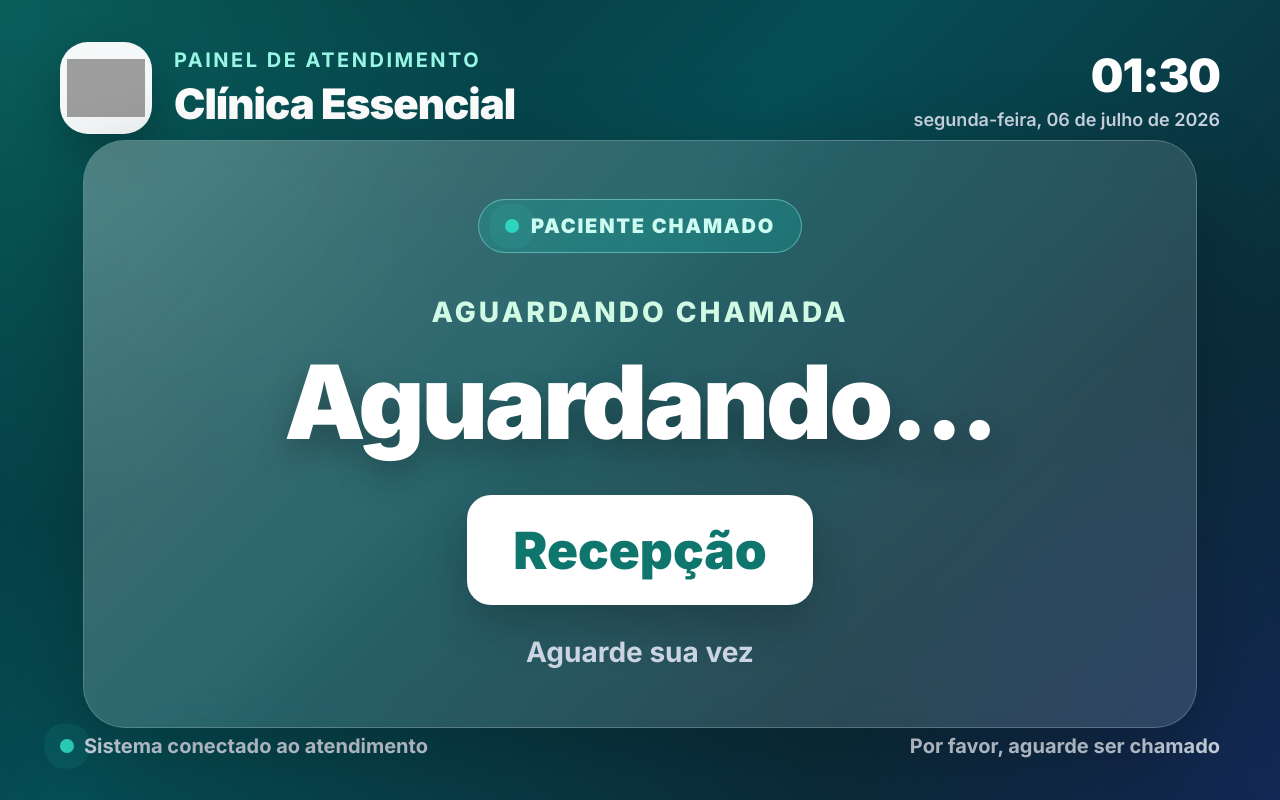
After one commit to fj782266-pixel/clinica-system, a Flask app: page /painel-tv in a window 1280 px wide. The commit adds this page. Run offline with Flask 3, Linux system fonts and the light colour scheme; a user stored in the database is signed in; grey boxes are pictures that could not be loaded.

Commit message:
adiciona painel de chamada de pacientes

```diff
--- a/app.py
+++ b/app.py
@@ -174,7 +174,13 @@ class Autorizacao(db.Model):
     assinatura = db.Column(db.Text)
     aceite = db.Column(db.Boolean, default=False)
 
-
+class ChamadaPaciente(db.Model):
+    id = db.Column(db.Integer, primary_key=True)
+    paciente_nome = db.Column(db.String(120), nullable=False)
+    medico_nome = db.Column(db.String(120))
+    consultorio = db.Column(db.String(50))
+    status = db.Column(db.String(20), default="chamando")
+    criada_em = db.Column(db.DateTime, default=datetime.utcnow)
 # ============================================================
 # FUNÇÕES AUXILIARES
 # ============================================================
@@ -378,6 +384,7 @@ def bloquear_telas_medico():
         "finalizar_agendamento",
         "cancelar_agendamento",
         "editar_agendamento",
+        "chamar_paciente",
         "receitas",
         "atestados",
         "static",
@@ -1227,6 +1234,64 @@ def recuperacoes():
     pedidos = RecuperacaoSenha.query.all()
     return render_template("recuperacoes.html", pedidos=pedidos)
 
+from datetime import datetime
+
+@app.route("/chamar-paciente/<int:agendamento_id>", methods=["POST"])
+@login_obrigatorio
+def chamar_paciente(agendamento_id):
+    agendamento = Agendamento.query.get_or_404(agendamento_id)
+
+    if not medico_pode_acessar_agendamento(agendamento):
+        flash("Você não tem permissão para chamar este paciente.")
+        return redirect(url_for("agendamentos"))
+
+    paciente_nome = agendamento.cliente_nome
+
+    if not paciente_nome and agendamento.paciente:
+        paciente_nome = agendamento.paciente.nome
+
+    medico_nome = agendamento.profissional.nome if agendamento.profissional else ""
+    consultorio = request.form.get("consultorio") or "Consultório 2"
+
+    chamada = ChamadaPaciente(
+        paciente_nome=paciente_nome or "Paciente",
+        medico_nome=medico_nome,
+        consultorio=consultorio,
+        status="chamando"
+    )
+
+    agendamento.status = "Chamado"
+
+    db.session.add(chamada)
+    db.session.commit()
+
+    flash(f"Paciente {chamada.paciente_nome} chamado no painel da recepção.")
+    return redirect(url_for("agendamentos"))
+
+
+@app.route("/painel-tv")
+def painel_tv():
+    if not session.get("logado"):
+        return redirect("/login")
+
+    return render_template("painel_tv.html")
+
+
+@app.route("/api/ultima-chamada")
+def api_ultima_chamada():
+    chamada = ChamadaPaciente.query.order_by(ChamadaPaciente.id.desc()).first()
+
+    if not chamada:
+        return jsonify({"existe": False})
+
+    return jsonify({
+        "existe": True,
+        "id": chamada.id,
+        "paciente_nome": chamada.paciente_nome,
+        "medico_nome": chamada.medico_nome,
+        "consultorio": chamada.consultorio
+    })
+
 
 # ============================================================
 # INICIAR APP
--- /dev/null
+++ b/templates/painel_tv.html
@@ -0,0 +1,398 @@
+<!DOCTYPE html>
+<html lang="pt-br">
+<head>
+    <meta charset="UTF-8">
+    <meta name="viewport" content="width=device-width, initial-scale=1.0">
+    <title>Painel de Chamada - ClínicaSys</title>
+
+    <style>
+        @import url('https://fonts.googleapis.com/css2?family=Inter:wght@400;500;600;700;800;900&display=swap');
+
+        * {
+            margin: 0;
+            padding: 0;
+            box-sizing: border-box;
+            font-family: 'Inter', sans-serif;
+        }
+
+        body {
+            min-height: 100vh;
+            overflow: hidden;
+            background:
+                radial-gradient(circle at top left, rgba(20, 184, 166, 0.35), transparent 35%),
+                radial-gradient(circle at bottom right, rgba(37, 99, 235, 0.22), transparent 30%),
+                linear-gradient(135deg, #042f35 0%, #064e55 42%, #0f172a 100%);
+            color: white;
+        }
+
+        .screen {
+            min-height: 100vh;
+            display: grid;
+            grid-template-rows: auto 1fr auto;
+            padding: 42px 60px;
+        }
+
+        .topbar {
+            display: flex;
+            align-items: center;
+            justify-content: space-between;
+            gap: 30px;
+        }
+
+        .brand {
+            display: flex;
+            align-items: center;
+            gap: 22px;
+        }
+
+        .brand-logo {
+            width: 92px;
+            height: 92px;
+            border-radius: 28px;
+            background: rgba(255, 255, 255, 0.96);
+            display: flex;
+            align-items: center;
+            justify-content: center;
+            box-shadow: 0 18px 45px rgba(0, 0, 0, 0.25);
+            overflow: hidden;
+        }
+
+        .brand-logo img {
+            width: 78px;
+            height: 78px;
+            object-fit: contain;
+        }
+
+        .brand-logo-fallback {
+            color: #0f766e;
+            font-size: 42px;
+            font-weight: 900;
+        }
+
+        .brand-text span {
+            display: block;
+            font-size: 20px;
+            font-weight: 700;
+            letter-spacing: 2.5px;
+            text-transform: uppercase;
+            color: #99f6e4;
+            margin-bottom: 6px;
+        }
+
+        .brand-text strong {
+            display: block;
+            font-size: 42px;
+            font-weight: 900;
+            letter-spacing: -1px;
+        }
+
+        .clock-box {
+            text-align: right;
+        }
+
+        .clock-box strong {
+            display: block;
+            font-size: 46px;
+            font-weight: 900;
+            letter-spacing: -1px;
+        }
+
+        .clock-box span {
+            display: block;
+            font-size: 18px;
+            font-weight: 600;
+            color: #cbd5e1;
+            margin-top: 6px;
+        }
+
+        .main-panel {
+            display: flex;
+            align-items: center;
+            justify-content: center;
+            text-align: center;
+        }
+
+        .call-card {
+            width: min(1120px, 96%);
+            border: 1px solid rgba(255, 255, 255, 0.22);
+            background: rgba(255, 255, 255, 0.13);
+            backdrop-filter: blur(18px);
+            border-radius: 42px;
+            padding: 58px 60px;
+            box-shadow: 0 28px 90px rgba(0, 0, 0, 0.28);
+            position: relative;
+            overflow: hidden;
+        }
+
+        .call-card::before {
+            content: "";
+            position: absolute;
+            inset: 0;
+            background: linear-gradient(135deg, rgba(255,255,255,0.18), transparent 45%);
+            pointer-events: none;
+        }
+
+        .badge {
+            position: relative;
+            display: inline-flex;
+            align-items: center;
+            justify-content: center;
+            gap: 12px;
+            padding: 14px 26px;
+            border-radius: 999px;
+            background: rgba(20, 184, 166, 0.25);
+            border: 1px solid rgba(153, 246, 228, 0.45);
+            color: #ccfbf1;
+            font-size: 20px;
+            font-weight: 900;
+            text-transform: uppercase;
+            letter-spacing: 1.8px;
+            margin-bottom: 42px;
+        }
+
+        .pulse-dot {
+            width: 14px;
+            height: 14px;
+            border-radius: 50%;
+            background: #2dd4bf;
+            box-shadow: 0 0 0 rgba(45, 212, 191, 0.7);
+            animation: pulse 1.5s infinite;
+        }
+
+        .label {
+            position: relative;
+            font-size: 28px;
+            color: #d1fae5;
+            font-weight: 800;
+            margin-bottom: 22px;
+            text-transform: uppercase;
+            letter-spacing: 3px;
+        }
+
+        .patient-name {
+            position: relative;
+            font-size: clamp(64px, 8vw, 118px);
+            line-height: 1;
+            font-weight: 900;
+            letter-spacing: -3px;
+            text-shadow: 0 16px 32px rgba(0, 0, 0, 0.28);
+            margin-bottom: 42px;
+            word-break: break-word;
+        }
+
+        .room-box {
+            position: relative;
+            display: inline-flex;
+            align-items: center;
+            justify-content: center;
+            padding: 24px 46px;
+            border-radius: 24px;
+            background: #ffffff;
+            color: #0f766e;
+            font-size: clamp(36px, 4vw, 58px);
+            font-weight: 900;
+            box-shadow: 0 18px 45px rgba(0, 0, 0, 0.22);
+            margin-bottom: 30px;
+        }
+
+        .doctor-name {
+            position: relative;
+            color: #cbd5e1;
+            font-size: 28px;
+            font-weight: 700;
+        }
+
+        .waiting {
+            color: #e2e8f0;
+            font-size: 54px;
+            font-weight: 900;
+        }
+
+        .footer {
+            display: flex;
+            align-items: center;
+            justify-content: space-between;
+            gap: 24px;
+            color: #cbd5e1;
+            font-size: 20px;
+            font-weight: 700;
+        }
+
+        .status-line {
+            display: flex;
+            align-items: center;
+            gap: 10px;
+        }
+
+        .flash {
+            animation: flash 0.9s ease;
+        }
+
+        @keyframes pulse {
+            0% { box-shadow: 0 0 0 0 rgba(45, 212, 191, 0.65); }
+            70% { box-shadow: 0 0 0 18px rgba(45, 212, 191, 0); }
+            100% { box-shadow: 0 0 0 0 rgba(45, 212, 191, 0); }
+        }
+
+        @keyframes flash {
+            0% { transform: scale(0.98); opacity: 0.65; }
+            45% { transform: scale(1.03); opacity: 1; }
+            100% { transform: scale(1); opacity: 1; }
+        }
+    </style>
+</head>
+<body>
+    <div class="screen">
+        <header class="topbar">
+            <div class="brand">
+                <div class="brand-logo">
+                    <img src="/static/img/logo2.png" alt="Logo" onerror="this.style.display='none'; this.parentElement.innerHTML='<div class=&quot;brand-logo-fallback&quot;>CS</div>'">
+                </div>
+                <div class="brand-text">
+                    <span>Painel de atendimento</span>
+                    <strong>Clínica Essencial</strong>
+                </div>
+            </div>
+
+            <div class="clock-box">
+                <strong id="hora">--:--</strong>
+                <span id="data">--/--/----</span>
+            </div>
+        </header>
+
+        <main class="main-panel">
+            <section class="call-card" id="callCard">
+                <div class="badge">
+                    <span class="pulse-dot"></span>
+                    Paciente chamado
+                </div>
+
+                <div class="label">Aguardando chamada</div>
+                <div class="patient-name" id="paciente">Aguardando...</div>
+                <div class="room-box" id="consultorio">Recepção</div>
+                <div class="doctor-name" id="medico">Aguarde sua vez</div>
+            </section>
+        </main>
+
+        <footer class="footer">
+            <div class="status-line">
+                <span class="pulse-dot"></span>
+                Sistema conectado ao atendimento
+            </div>
+            <div>Por favor, aguarde ser chamado</div>
+        </footer>
+    </div>
+
+    <script>
+        let ultimaChamadaId = null;
+        let audioLiberado = false;
+
+        function atualizarRelogio() {
+            const agora = new Date();
+            document.getElementById("hora").innerText = agora.toLocaleTimeString("pt-BR", {
+                hour: "2-digit",
+                minute: "2-digit"
+            });
+            document.getElementById("data").innerText = agora.toLocaleDateString("pt-BR", {
+                weekday: "long",
+                day: "2-digit",
+                month: "long",
+                year: "numeric"
+            });
+        }
+
+        function liberarAudio() {
+            audioLiberado = true;
+            const teste = new SpeechSynthesisUtterance("");
+            teste.lang = "pt-BR";
+            window.speechSynthesis.speak(teste);
+        }
+
+        document.addEventListener("click", liberarAudio, { once: true });
+        document.addEventListener("touchstart", liberarAudio, { once: true });
+
+        function tocarSino() {
+            try {
+                const contexto = new (window.AudioContext || window.webkitAudioContext)();
+                const oscilador = contexto.createOscillator();
+                const ganho = contexto.createGain();
+
+                oscilador.type = "sine";
+                oscilador.frequency.setValueAtTime(880, contexto.currentTime);
+                ganho.gain.setValueAtTime(0.001, contexto.currentTime);
+                ganho.gain.exponentialRampToValueAtTime(0.25, contexto.currentTime + 0.03);
+                ganho.gain.exponentialRampToValueAtTime(0.001, contexto.currentTime + 0.8);
+
+                oscilador.connect(ganho);
+                ganho.connect(contexto.destination);
+                oscilador.start();
+                oscilador.stop(contexto.currentTime + 0.85);
+            } catch (erro) {
+                console.log("Áudio indisponível:", erro);
+            }
+        }
+
+        function falar(texto) {
+            if (!audioLiberado) {
+                console.log("Clique uma vez na tela para liberar a voz do navegador.");
+            }
+
+            try {
+                window.speechSynthesis.cancel();
+                const voz = new SpeechSynthesisUtterance(texto);
+                voz.lang = "pt-BR";
+                voz.rate = 0.86;
+                voz.pitch = 1;
+                voz.volume = 1;
+                window.speechSynthesis.speak(voz);
+            } catch (erro) {
+                console.log("Erro na fala:", erro);
+            }
+        }
+
+        function animarCard() {
+            const card = document.getElementById("callCard");
+            card.classList.remove("flash");
+            void card.offsetWidth;
+            card.classList.add("flash");
+        }
+
+        async function buscarChamada() {
+            try {
+                const resposta = await fetch("/api/ultima-chamada", { cache: "no-store" });
+                const dados = await resposta.json();
+
+                if (!dados.existe) {
+                    return;
+                }
+
+                if (dados.id !== ultimaChamadaId) {
+                    ultimaChamadaId = dados.id;
+
+                    const paciente = dados.paciente_nome || "Paciente";
+                    const consultorio = dados.consultorio || "Consultório";
+                    const medico = dados.medico_nome || "";
+
+                    document.getElementById("paciente").innerText = paciente;
+                    document.getElementById("consultorio").innerText = consultorio;
+                    document.getElementById("medico").innerText = medico ? medico : "Atendimento médico";
+
+                    animarCard();
+                    tocarSino();
+
+                    setTimeout(function () {
+                        falar(`${paciente}, ${consultorio}, por favor.`);
+                    }, 450);
+                }
+            } catch (erro) {
+                console.log("Erro ao buscar chamada:", erro);
+            }
+        }
+
+        atualizarRelogio();
+        setInterval(atualizarRelogio, 1000);
+        buscarChamada();
+        setInterval(buscarChamada, 2500);
+    </script>
+</body>
+</html>
```
Also changed, not shown: templates/agendamentos.html (+25 -0 lines).
